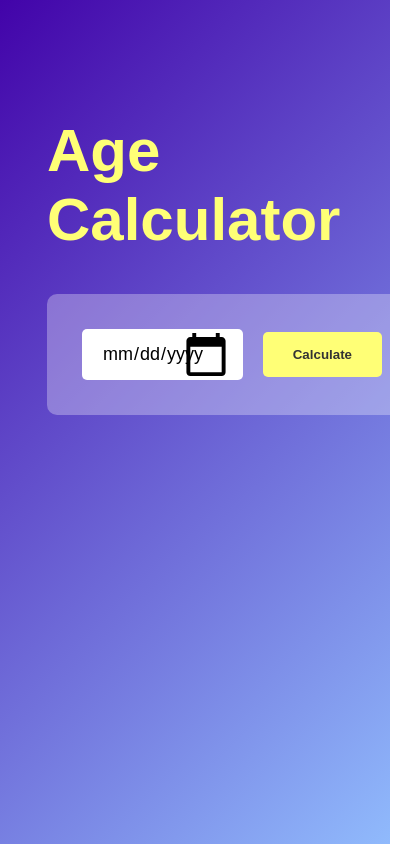
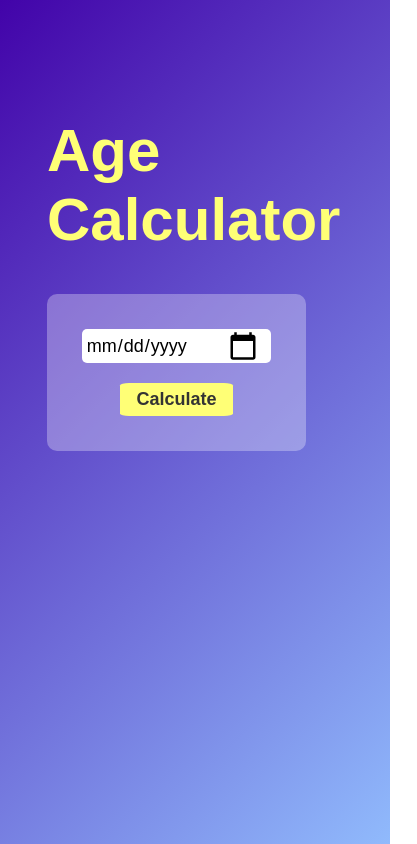
Before and after one commit to ritikroman/age-calculator, a plain HTML site: page index.html in a window 390 px wide. Shown: the whole page, 417 px wide, since content can reach past the window. Drawn offline with Linux system fonts and the light colour scheme.

Commit message:
Update style.css

```diff
--- a/style.css
+++ b/style.css
@@ -4,8 +4,12 @@
     font-family: sans-serif;
     box-sizing: border-box;
 }
+/* vh refers to viewport height , so 50vh represent 50% of the viewport height means cover half of the entire screen height */
+/* vw refers to viewport width , so 50vw represent 50% of the viewport width means cover half of the entire screen width */
+
+/* in the chrome when we hovering element then we see parameters like as 1260X670 in this first is width and second is height means 1260 is width and 670 is height   */
 .container{
-    width:100%;
+    width:100vw;
     min-height: 100vh;
     background: linear-gradient(135deg , #4203a9, #90bafc);
     color:#fff;
@@ -13,7 +17,7 @@
 }
 .calculator{
     width:100%;
-    max-width:600px;
+    max-width:70%;
     margin-left: 10%;
     margin-top: 10%;
 }
@@ -33,8 +37,9 @@
 }
 .input-box input{
     flex:1;
-    margin-right: 20px;
-    padding: 14px 20px;
+    width:100%;
+    margin-right: 10%;
+    padding: 3% 2%;
     border:0;
     outline:0;
     font-size:18px;
@@ -45,11 +50,12 @@
     background: #ffff76;
     border:0;
     outline:0;
-    padding: 15px 30px;
-    border-radius: 5px;
+    padding: 3% 2% ;
+    border-radius: 8%;
     font-weight: 500;
     color:#333;
     cursor:pointer;
+    font-size:18px;
 }
 .input-box input::-webkit-calendar-picker-indicator{
     top:0;
@@ -63,8 +69,23 @@
     /* background-position: calc(100% -10px );  comment- if i right above line like this then output will be surprising */
 }
 #result{
+    display:block;
     font-size: 20px;
 }
 #result span{
     color:#ffff76;
 }
+
+@media  (max-width:650px){
+    .input-box {
+        display:block;
+    }
+    button{
+        margin-top:20px;
+        margin-right:20%;
+        margin-left:20%;
+        width:60%;
+        border-radius:5px;
+    }
+
+}
```
